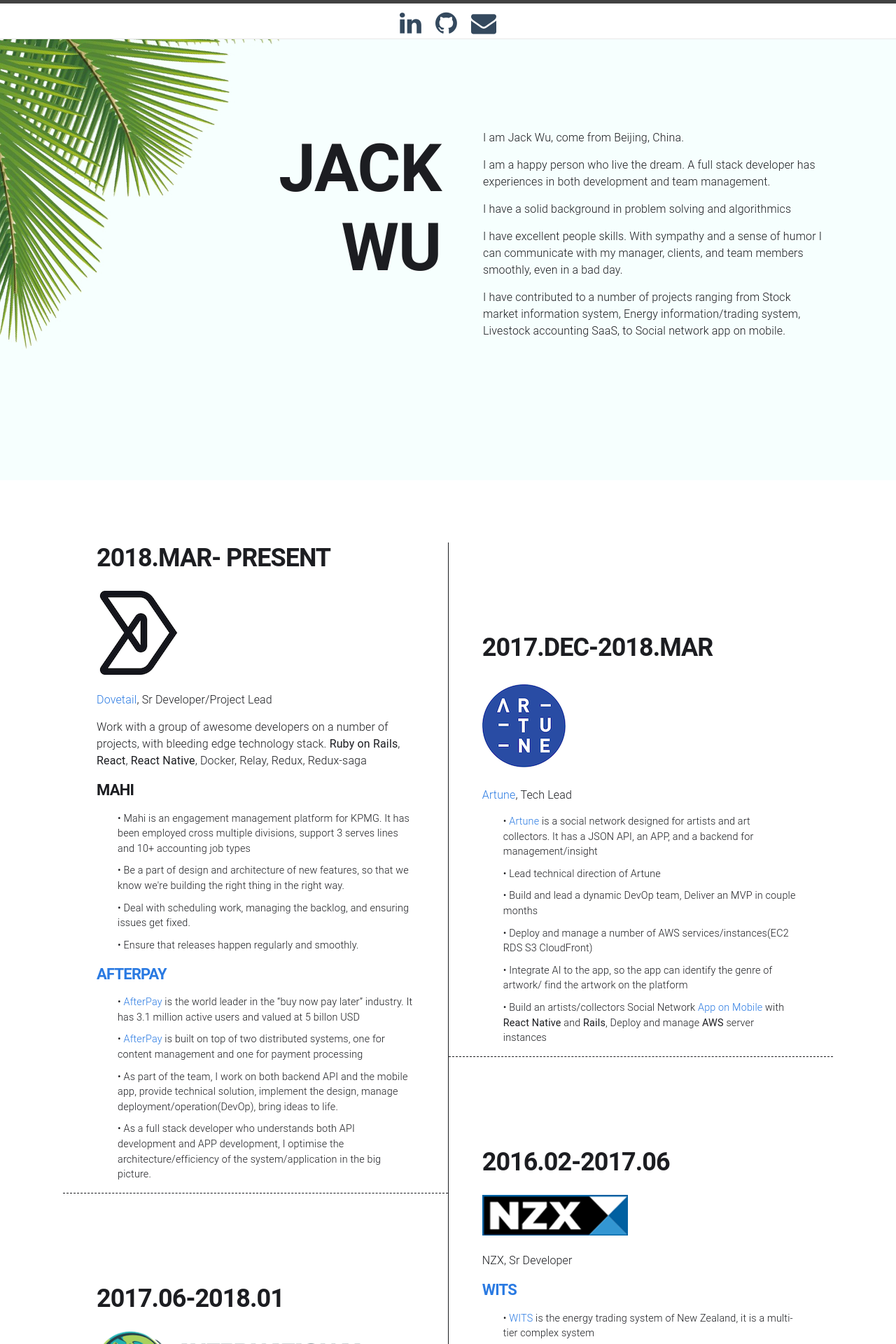
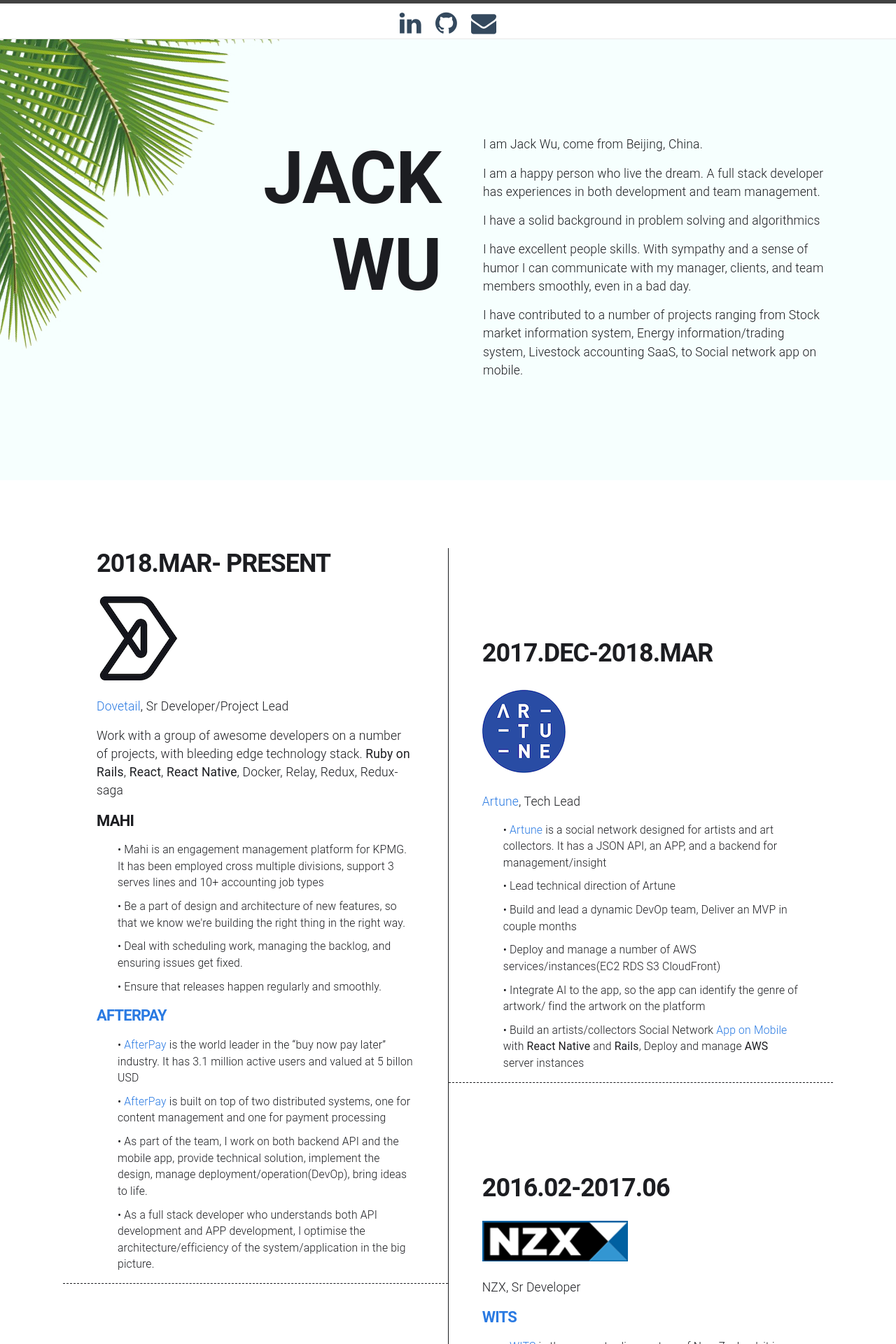
Before and after one commit to xuwupeng2000/xuwupeng2000.github.io, a Jekyll site: the page built from index.html, in a window 1280 px wide. Shown: the top 1920 px of the page at 70% size. Built offline with Jekyll 4.4.1, drawn with Linux system fonts in a browser that asks for light colours; nearby versions of some CDN libraries.

Commit message:
Update _modernism.scss

```diff
--- a/_sass/_modernism.scss
+++ b/_sass/_modernism.scss
@@ -145,3 +145,11 @@
   background-repeat: no-repeat;
   background-position: top left;
 }
+
+h5 {
+  font-size: 2.25em;
+}
+
+body {
+  font-size: 1.75em;
+}
```
